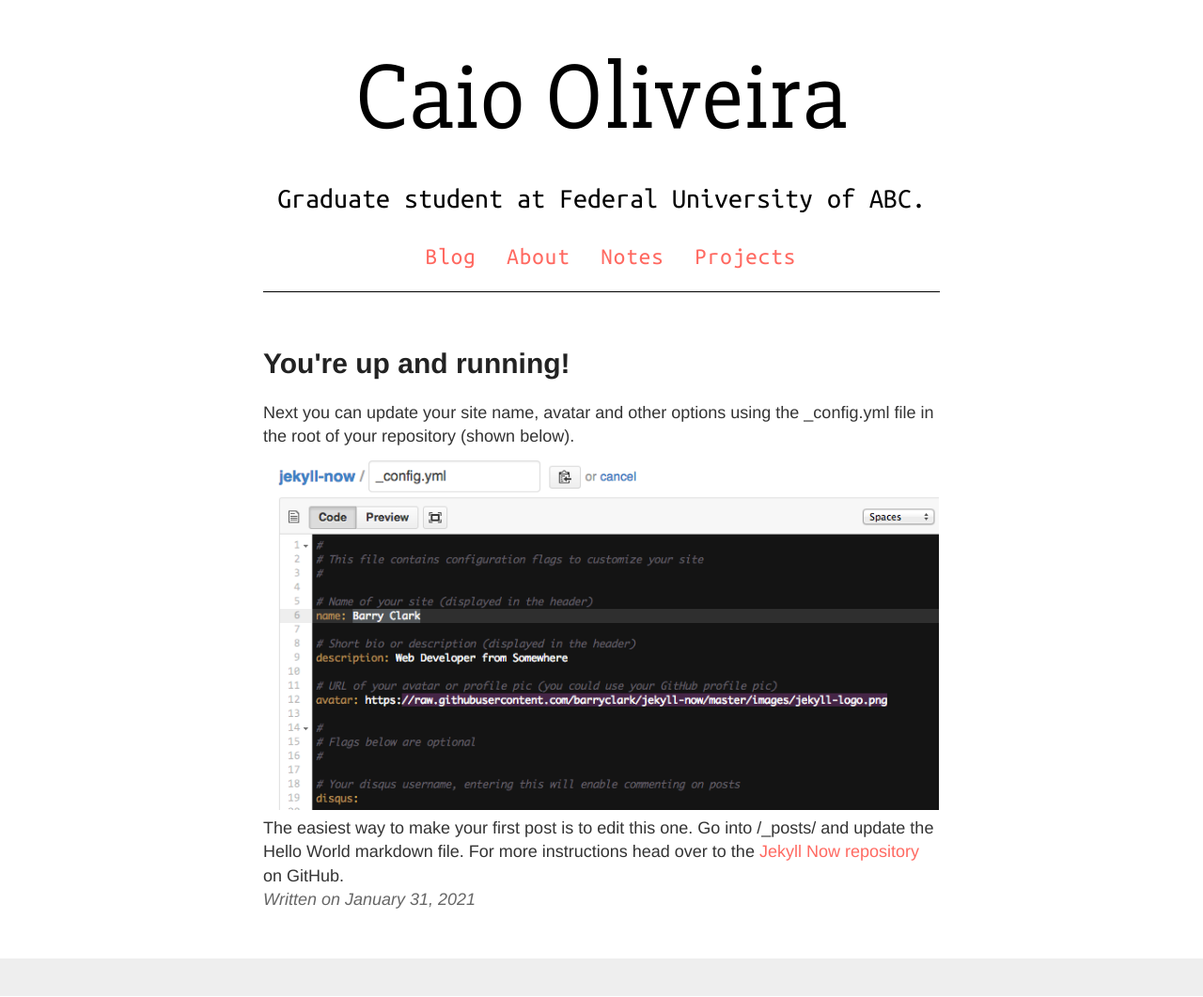
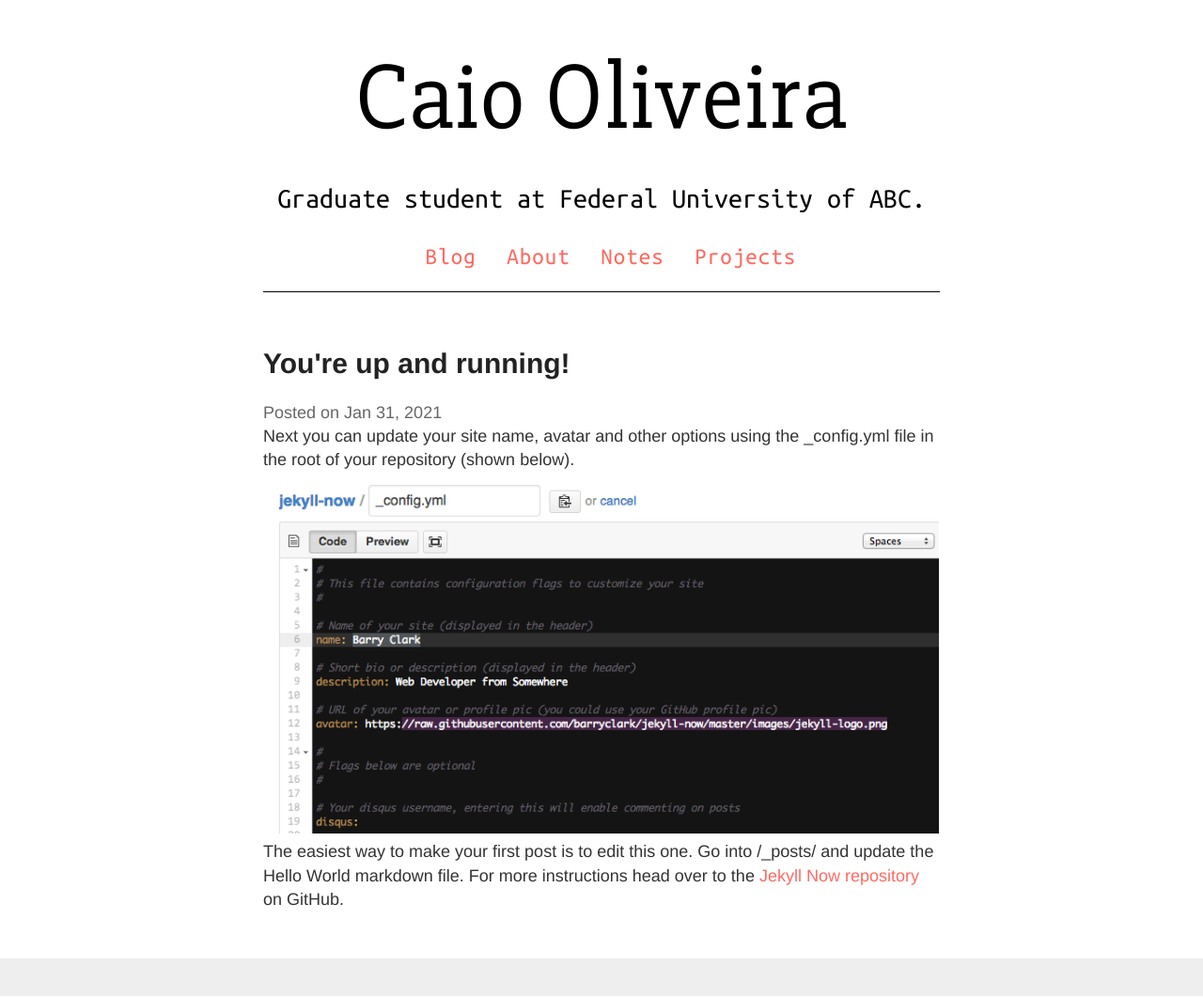
Before and after one commit to oliveira-caio/oliveira-caio.github.io, a Jekyll site: the page built from _posts/2021-01-31-teste.md, in a window 1280 px wide. Shown: the whole page at 94% size. Built offline with Jekyll 4.4.1, drawn with Linux system fonts in a browser that asks for light colours; comment, search, counter and statistics services are not loaded.

Commit message:
favicon and date in posts

```diff
--- a/_config.yml
+++ b/_config.yml
@@ -35,7 +35,7 @@ footer-links:
 
 # Enter your Disqus shortname (not your username) to enable commenting on posts
 # You can find your shortname on the Settings page of your Disqus account
-disqus:
+disqus: oliveiracaio
 
 # Enter your Google Analytics web tracking code (e.g. UA-2110908-2) to activate tracking
 google_analytics:
--- a/_includes/meta.html
+++ b/_includes/meta.html
@@ -17,4 +17,4 @@
 <meta property="twitter:title" content="{{ page.title }}" />
 {% endif %}
 
-<link rel="shortcut icon" href="{{ site.baseurl }}images/favicon.ico">
+<link rel="shortcut icon" href="{{ site.baseurl }}images/favicon.ico" type="image/x-icon" />
--- a/_layouts/post.html
+++ b/_layouts/post.html
@@ -4,14 +4,13 @@ layout: default
 
 <article class="post">
   <h1>{{ page.title }}</h1>
+  <div class="date">
+    Posted on {{ page.date | date: "%b %-d, %Y" }}
+  </div>
 
   <div class="entry">
     {{ content }}
   </div>
 
-  <div class="date">
-    Written on {{ page.date | date: "%B %e, %Y" }}
-  </div>
-
   {% include disqus.html %}
 </article>
--- a/style.scss
+++ b/style.scss
@@ -118,7 +118,7 @@ img {
 }
 
 .date {
-    font-style: italic;
+    //font-style: italic;
     color: $gray;
 }
 
```
Also changed, not shown: images/favicon.ico.
